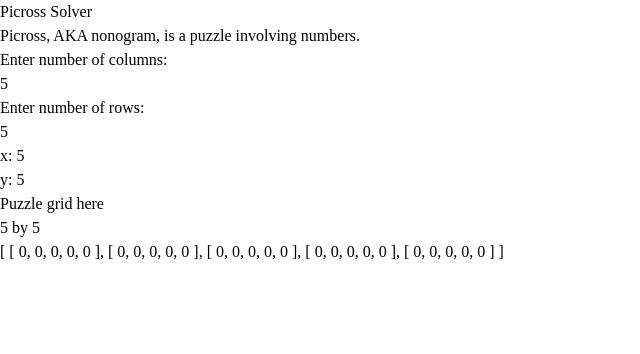
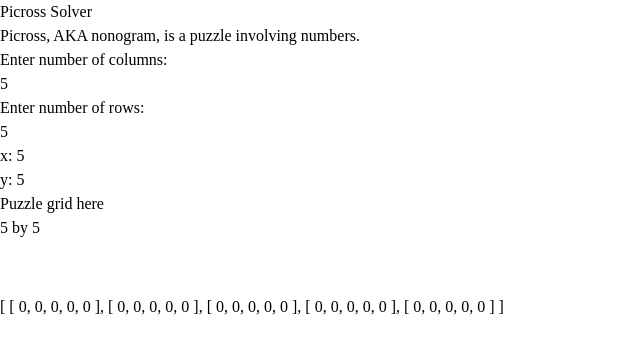
Before and after one commit to SelenaLa6/Picross-Solver, a Vue app in the folder Picross-Solver/: page / in a window 1280 px wide. Shown: the top 354 px of the page, without its empty margins (0-640 px from the left). Built offline with nearby package versions, Linux system fonts and the light colour scheme.

Commit message:
feat: top clue input box made

```diff
--- a/Picross-Solver/src/App.vue
+++ b/Picross-Solver/src/App.vue
@@ -63,6 +63,7 @@
 
     <!-- solve button -->
 
+
     <!-- clear grid button -->
 
 
--- /dev/null
+++ b/Picross-Solver/src/components/ColNumInput.vue
@@ -0,0 +1,24 @@
+<script setup>
+    import { onMounted } from 'vue'
+    const props = defineProps([])
+
+    onMounted(() => {
+        const clueArea = document.querySelector("textarea")
+        clueArea.addEventListener("input", autoResize, false)
+    })
+
+    function autoResize() {
+        this.style.height = "auto";
+        this.style.height = this.scrollHeight + "px";
+    }
+
+</script>
+
+<template>
+    <td class="border border-gray-400 p-2">
+        <textarea rows="2" cols="2" style="resize: none"></textarea>
+    </td>
+</template>
+
+<style scoped>
+</style>
--- a/Picross-Solver/src/components/PuzzleGrid.vue
+++ b/Picross-Solver/src/components/PuzzleGrid.vue
@@ -1,5 +1,6 @@
 <script setup>
     import GridSquare from './GridSquare.vue'
+    import ColInput from './ColNumInput.vue'
     const x = defineModel('x')
     const y = defineModel('y')
 </script>
@@ -7,7 +8,14 @@
 <template>
     <p>Puzzle grid here</p>
     <p>{{ x }} by {{ y }}</p>
-    <div class="table">
-
-    </div>
+    <table class="table-fixed border-collapse border border-gray-400">
+        <tbody>
+            <!-- top input row -->
+            <tr>
+                <ColInput />
+                <ColInput />
+                <ColInput />
+            </tr>
+        </tbody>
+    </table>
 </template>
```
